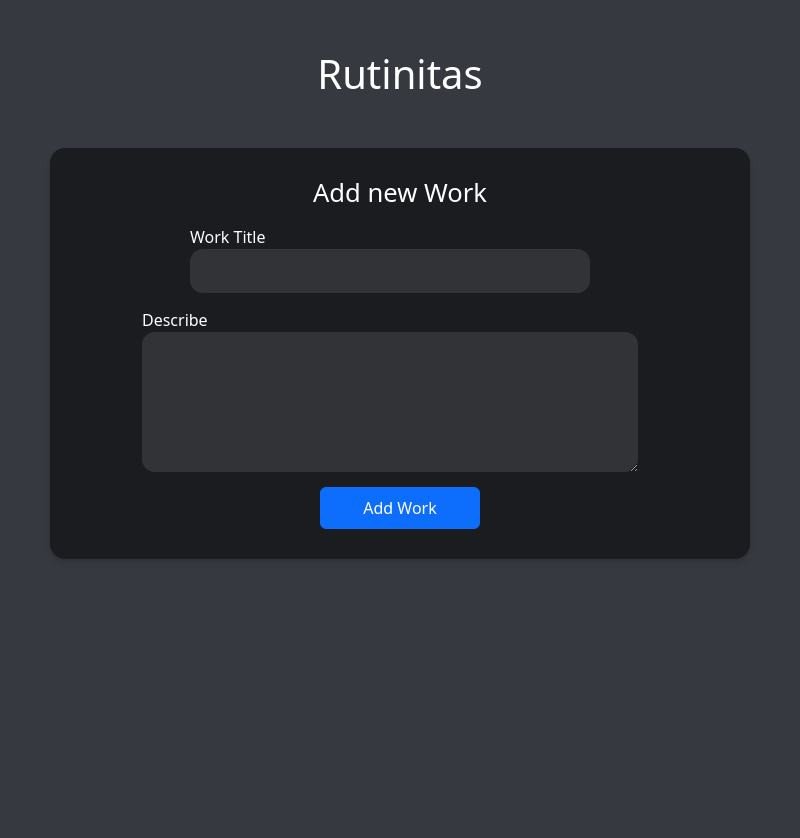
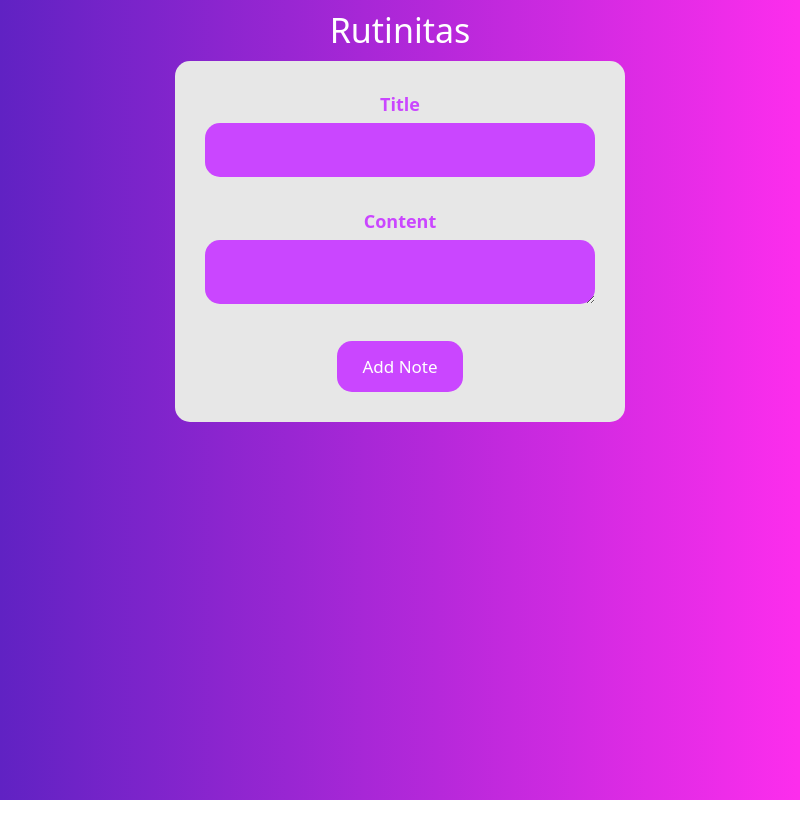
Before and after one commit to Kaveenxz/Electron-app, an Electron app: page src/index.html in a window 800 px wide. After the commit the page ends 800 px from the top, so only its background shows below. Drawn offline with Linux system fonts and the light colour scheme.

Commit message:
change all content

```diff
--- a/src/index.css
+++ b/src/index.css
@@ -1,54 +1,65 @@
-body {
-  background-color: #36393f;
-  justify-content: center;
-  align-items: center;
-  height: 100vh;
-  color: white;
+
+*{
+  text-align: center;
+}
+body{
+  background: -webkit-linear-gradient(0deg, rgba(96,34,195,1) 0%, rgba(253,45,237,1) 100%);
+  font-family: system-ui, -apple-system, BlinkMacSystemFont, 'Segoe UI', Roboto, Oxygen, Ubuntu, Cantarell, 'Open Sans', 'Helvetica Neue', sans-serif;
+  color: #ca46ff;
 }
 .title{
-  margin-top: 50px;
+  color: #fff;
+  margin: 10px;
+}
+.form{
+  margin-top: 60px;
+}
+#note-form {
+  width: 450px;
+  margin: 0 auto;
+  padding: 30px;
+  text-align: center;
+  background: #e7e7e7;
+  border-radius: 15px;
 }
 
-.title a{
-  color: white;
-  text-decoration: none;
+#note-form label {
+  display: block;
+  margin-bottom: 5px;
+  font-size: 18px;
+  font-weight: 600;
 }
-.title h1{
-  font-size: 40px;
+#note-form input,
+#note-form textarea {
+  width: 100%; /* makes input and textarea fill the width of the form */
+  padding: 8px; /* adds padding to inputs */
+  margin-bottom: 15px; /* adds some space below inputs */
+  background: #ca46ff;
+  box-sizing: border-box;
+  border: none;
+  border-radius: 15px;
+  color: #fff;
+  font-weight: 500;
+  font-size: 16px;
+}
+#note-form input{
+  padding: 15px;
 }
 
-.add-note {
-  background-color: rgba(0, 0, 0, 0.5);
-  border-radius: 15px;
-  padding: 30px;
-  margin: 50px;
-  box-shadow: 0 4px 6px rgba(0, 0, 0, 0.1), 0 1px 3px rgba(0, 0, 0, 0.08);
+#note-form .form-actions {
+  text-align: center; /* aligns the button to the center */
 }
 
-.title {
-  text-align: center;
-  margin-bottom: 20px;
+#note-form button {
+  background-color: #ca46ff; /* sets background color for button */
+  color: white; /* sets text color */
+  padding: 13px 25px; /* adds padding to the button */
+  border: none; /* removes border */
+  border-radius: 15px; /* adds border-radius */
+  cursor: pointer; /* changes cursor to pointer on hover */
+  font-size: 17px; /* sets font size */
 }
 
-form {
-  display: flex;
-  flex-direction: column;
-  align-items: center;
+#note-form button:hover {
+  background-color: #a100e1;
 }
-
-.form-control,
-textarea {
-  width: calc(100% - 2 * 10px);
-  margin-bottom: 15px;
-  background-color: rgba(255, 255, 255, 0.1);
-  border: none;
-  padding: 10px;
-  color: white;
-  border-radius: 13px;
-}
-.title-note{
-  width: 420px;
-}
-.btn-primary {
-  width: 100%;
-}
--- a/src/index.html
+++ b/src/index.html
@@ -11,24 +11,24 @@
 <body>
 
   <div class="title">
-    <a href="index.html"><h1>Rutinitas</h1></a>
+      <h1>Rutinitas</h1>
   </div>
 
-  <form class="add-note" id="myForm">
-    <h1 class="h3 mb-3 fw-normal">Add new Work</h1>
-
-    <div class="title-note">
-      <label>Work Title</label>
-      <input type="text" class="form-control" id="note-title">
-
-    </div>
-    <div class="">
-      <label>Describe</label><br>
-      <textarea class="form-control" cols="52" rows="5" id="note-description"></textarea>
-    </div>
-
-    <button class="btn btn-primary w-25 py-2" type="button" onclick="handleClick()">Add Work</button>
-  </form>
+  <div className="form">
+    <Form action="" method="post" id="note-form" className='note-form'>
+      <p>
+        <label htmlFor="title">Title</label>
+        <input type="text" id="note-title" name="title" required />
+      </p>
+      <p>
+        <label htmlFor="content">Content</label>
+        <textarea name="content" id="note-description" rows={5} required ></textarea>
+      </p>
+      <div className="form-actions">
+        <button type="button" onclick="handleClick()">Add Note</button>
+      </div>
+    </Form>
+  </div>
 
   <div class="added-notes" id="added-note">
   </div>
```
